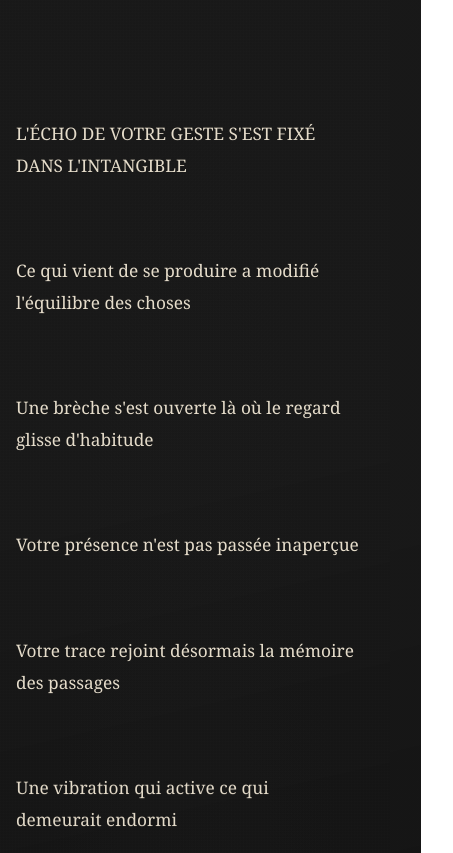
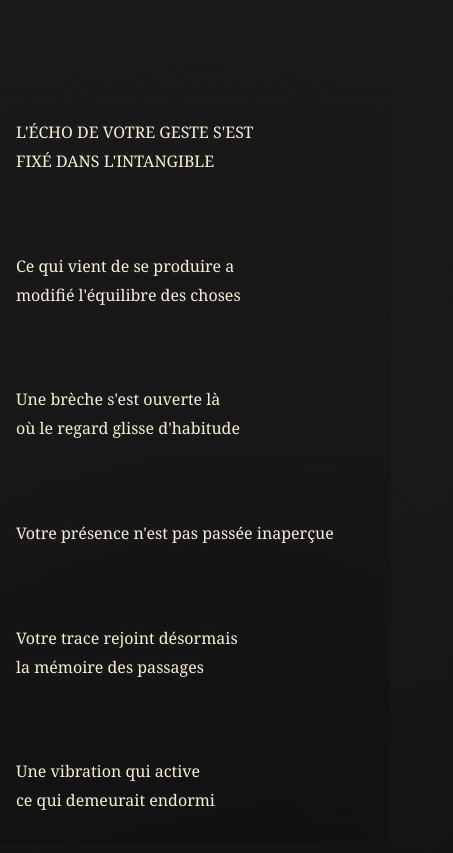
Before and after one commit to Salem932/revelation-fr, a plain HTML site: page index.html in a window 390 px wide. Shown: the top 853 px of the page, 453 px wide, since content can reach past the window. Drawn offline with Linux system fonts and the light colour scheme.

Commit message:
Update index.html

```diff
--- a/index.html
+++ b/index.html
@@ -2,107 +2,108 @@
 <html lang="fr" data-theme="veiled">
 <head>
     <meta charset="UTF-8">
-    <meta name="viewport" content="width=device-width, initial-scale=1.0">
+    <meta name="viewport" content="width=device-width, initial-scale=1.0, viewport-fit=cover">
+    <meta name="theme-color" content="#080808">
     <title>Silence Veiled • Révélation</title>
     <style>
         :root {
-            --gold-1: #e3dac9;
-            --gold-2: rgba(227, 218, 201, 0.72);
-            --noir-1: #0a0a0a;
-            --noir-2: rgba(10, 10, 10, 0.94);
-            --timing-1: cubic-bezier(0.165, 0.84, 0.44, 1);
-            --timing-2: cubic-bezier(0.19, 1, 0.22, 1);
-            --font-primary: 'Georgia', 'Times New Roman', serif;
+            --gold-base: #e3dac9;
+            --gold-soft: rgba(227, 218, 201, 0.9);
+            --black-base: #080808;
+            --black-layered: rgba(15, 15, 15, 0.96);
+            --motion-timing: cubic-bezier(0.23, 1, 0.32, 1);
+            --font-stack: 'Georgia', 'Times New Roman', 'serif';
         }
 
+        /* Foundation Layer - Universal Background */
         body {
             margin: 0;
             background:
-                linear-gradient(167deg, var(--noir-2) 20%, var(--noir-1) 80%),
+                linear-gradient(167deg, var(--black-layered) 20%, var(--black-base) 80%),
                 repeating-linear-gradient(45deg,
-                    rgba(255,255,255,0.012) 0px 1px,
+                    rgba(255,255,255,0.05) 0px 1px,
                     transparent 3px
                 );
-            color: var(--gold-1);
+            color: var(--gold-base);
             min-height: 100vh;
-            font-family: var(--font-primary);
+            font-family: var(--font-stack);
             overflow-x: hidden;
             position: relative;
         }
 
-        body::before,
-        body::after {
-            content: '';
-            position: absolute;
+        /* Dynamic Texture Overlays */
+        .texture-overlay {
+            position: fixed;
             inset: 0;
             pointer-events: none;
-            z-index: -1;
+            z-index: 0;
+            background:
+                radial-gradient(circle at 50% 100%,
+                    rgba(50,50,50,0.3) 0%,
+                    transparent 70%
+                ),
+                linear-gradient(rgba(227, 218, 201, 0.05) 1px, transparent 1px),
+                linear-gradient(90deg, rgba(227, 218, 201, 0.05) 1px, transparent 1px);
+            background-size: 200% 200%, 4px 4px;
+            animation:
+                texturePan 40s linear infinite,
+                parallaxFlow 60s var(--motion-timing) infinite;
+            mix-blend-mode: soft-light;
+            opacity: 0.8;
         }
 
-        body::before {
-            background: radial-gradient(ellipse at 50% 100%,
-                rgba(30,30,30,0.4) 0%,
-                transparent 70%
-            );
-            animation: parallax 80s var(--timing-2) infinite;
-        }
-
-        body::after {
-            background:
-                linear-gradient(rgba(227, 218, 201, 0.03) 1px, transparent 1px),
-                linear-gradient(90deg, rgba(227, 218, 201, 0.03) 1px, transparent 1px);
-            background-size: 4px 4px;
-            opacity: 0.18;
-        }
-
+        /* Core Content Container */
         .nexus {
             width: 88vw;
             max-width: 720px;
             margin: 0 auto;
             padding: 10vh 0;
-            perspective: 1000px;
-            filter: contrast(1.02);
+            position: relative;
+            z-index: 1;
+            filter: contrast(1.1) brightness(1.05);
         }
 
+        /* Text Reveal System */
         .revelation {
             opacity: 0;
-            transform: translateY(25px) rotateX(5deg);
-            animation: textReveal 2.4s var(--timing-1) forwards;
-            margin: 6.7vh 0;
-            line-height: 1.82;
-            font-size: 1.15rem;
-            position: relative;
-            padding: 1.8vh 0;
-            text-wrap: pretty;
+            transform: translateY(20px);
+            animation: textEmergence 2s var(--motion-timing) forwards;
+            margin: 7vh 0;
+            line-height: 1.8;
+            font-size: clamp(1.1rem, 2.5vw, 1.25rem);
+            padding: 2vh 0;
+            text-wrap: balance;
+            text-shadow: 0 0 15px rgba(227, 218, 201, 0.2);
             will-change: transform, opacity;
         }
 
-        @keyframes textReveal {
+        @keyframes textEmergence {
             0% {
-                letter-spacing: 0.22em;
-                filter: blur(4px) brightness(1.08);
-                transform: translateY(30px) rotateX(7deg);
+                letter-spacing: 0.15em;
+                filter: blur(6px) brightness(1.2);
+                transform: translateY(30px);
             }
             100% {
                 opacity: 1;
                 letter-spacing: normal;
                 filter: blur(0) brightness(1);
-                transform: translateY(0) rotateX(0);
+                transform: translateY(0);
             }
         }
 
+        /* Signature Element */
         .sigillum {
             font-variant: small-caps;
-            font-size: 1.72rem;
+            font-size: clamp(1.5rem, 5vw, 2rem);
             text-align: center;
-            margin: 18vh 0 10vh;
+            margin: 20vh 0 12vh;
             opacity: 0;
             animation:
-                sigilAppear 3.2s 12s forwards,
-                sigilBreath 9s 15s infinite;
+                sigilApparition 3s 5s forwards,
+                sigilPulse 6s 8s infinite;
             position: relative;
-            font-weight: 400;
-            letter-spacing: 0.08em;
+            letter-spacing: 0.1em;
+            filter: drop-shadow(0 0 10px rgba(227,218,201,0.3));
         }
 
         .sigillum::before {
@@ -110,61 +111,61 @@
             position: absolute;
             top: 50%;
             left: 50%;
-            width: 126%;
-            height: 140%;
+            width: 150%;
+            height: 180%;
             background: radial-gradient(circle,
-                var(--gold-2) 0%,
-                transparent 72%
+                var(--gold-soft) 0%,
+                transparent 70%
             );
             transform: translate(-50%, -50%);
-            z-index: -1;
-            opacity: 0;
-            animation: sigilRadiance 6s 16s infinite var(--timing-2);
+            animation: auraPulse 8s infinite;
+            opacity: 0.15;
         }
 
-        @keyframes sigilAppear {
-            0% {
-                transform: translateY(40px) scale(0.96);
-                letter-spacing: 0.25em;
-            }
-            100% {
-                opacity: 1;
-                transform: none;
-            }
+        /* Animations Universelles */
+        @keyframes texturePan {
+            0% { background-position: 0 0, 0 0; }
+            100% { background-position: 100% 100%, 0 80px; }
         }
 
-        @keyframes sigilBreath {
-            0%, 100% {
-                text-shadow: 0 0 20px rgba(227,218,201,0.18);
-                transform: translateY(0);
-            }
-            50% {
-                text-shadow: 0 0 35px rgba(227,218,201,0.32);
-                transform: translateY(-1px);
-            }
-        }
-
-        @keyframes sigilRadiance {
-            0%, 100% { opacity: 0; }
-            50% { opacity: 0.12; }
-        }
-
-        @keyframes parallax {
+        @keyframes parallaxFlow {
             0%, 100% { background-position: 50% 100%; }
             50% { background-position: 50% 80%; }
         }
 
+        @keyframes sigilApparition {
+            0% { transform: translateY(50px) scale(0.95); opacity: 0; }
+            100% { transform: none; opacity: 1; }
+        }
+
+        @keyframes sigilPulse {
+            0%, 100% {
+                text-shadow: 0 0 30px rgba(227,218,201,0.4);
+                transform: translateY(0);
+            }
+            50% {
+                text-shadow: 0 0 60px rgba(227,218,201,0.6);
+                transform: translateY(-3px);
+            }
+        }
+
+        @keyframes auraPulse {
+            0%, 100% { opacity: 0.1; transform: translate(-50%, -50%) scale(0.95); }
+            50% { opacity: 0.25; transform: translate(-50%, -50%) scale(1.05); }
+        }
+
+        /* Adaptations Universelles */
         @media (max-width: 768px) {
             .nexus {
                 width: 92vw;
                 padding: 7vh 0;
             }
             .revelation {
-                font-size: 1.08rem;
-                margin: 5.2vh 0;
+                margin: 5vh 0;
+                font-size: clamp(1rem, 4vw, 1.1rem);
             }
-            body::after {
-                background-size: 3px 3px;
+            .texture-overlay {
+                background-size: 150% 150%, 3px 3px;
             }
         }
 
@@ -172,66 +173,78 @@
             * {
                 animation-duration: 0.01ms !important;
                 animation-iteration-count: 1 !important;
+                transition: none !important;
             }
         }
     </style>
 </head>
 <body>
+    <div class="texture-overlay"></div>
+
     <div class="nexus">
-        <div class="revelation" style="animation-delay: 0.28s">L'ÉCHO DE VOTRE GESTE S'EST FIXÉ DANS L'INTANGIBLE</div>
-        <div class="revelation" style="animation-delay: 0.84s">Ce qui vient de se produire a modifié l'équilibre des choses</div>
-        <div class="revelation" style="animation-delay: 1.4s">Une brèche s'est ouverte là où le regard glisse d'habitude</div>
-        <div class="revelation" style="animation-delay: 1.96s">Votre présence n'est pas passée inaperçue</div>
-        <div class="revelation" style="animation-delay: 2.52s">Votre trace rejoint désormais la mémoire des passages</div>
-        <div class="revelation" style="animation-delay: 3.08s">Une vibration qui active ce qui demeurait endormi</div>
-        <div class="revelation" style="animation-delay: 3.64s">Ceci n'est pas un achat — c'est un échange silencieux</div>
-        <div class="revelation" style="animation-delay: 4.2s">L'ombre de cet instant vous épousera désormais</div>
-        <div class="revelation" style="animation-delay: 4.76s">Persistante comme le souvenir d'un souffle dans le cou</div>
-        <div class="revelation" style="animation-delay: 5.32s">Tenace comme le goût d'un fruit dont on a oublié le nom</div>
-        <div class="revelation" style="animation-delay: 5.88s">Vous porterez cette empreinte sans en connaître le poids</div>
-        <div class="revelation" style="animation-delay: 6.44s">Comme un sable qui garde la forme d'une main disparue</div>
-        <div class="revelation" style="animation-delay: 7.0s">Cette transformation ne se mesurera qu'à son absence</div>
-        <div class="revelation" style="animation-delay: 7.56s">Ce qui a frémi ici ne peut retourner au silence</div>
-        <div class="revelation" style="animation-delay: 8.12s">Ce qui s'est déplacé refuse de se remettre en place</div>
+        <div class="revelation" style="animation-delay: 0.2s">L'ÉCHO DE VOTRE GESTE S'EST FIXÉ DANS L'INTANGIBLE</div>
+        <div class="revelation" style="animation-delay: 0.6s">Ce qui vient de se produire a modifié l'équilibre des choses</div>
+        <div class="revelation" style="animation-delay: 1.0s">Une brèche s'est ouverte là où le regard glisse d'habitude</div>
+        <div class="revelation" style="animation-delay: 1.4s">Votre présence n'est pas passée inaperçue</div>
+        <div class="revelation" style="animation-delay: 1.8s">Votre trace rejoint désormais la mémoire des passages</div>
+        <div class="revelation" style="animation-delay: 2.2s">Une vibration qui active ce qui demeurait endormi</div>
+        <div class="revelation" style="animation-delay: 2.6s">Ceci n'est pas un achat — c'est un échange silencieux</div>
+        <div class="revelation" style="animation-delay: 3.0s">L'ombre de cet instant vous épousera désormais</div>
+        <div class="revelation" style="animation-delay: 3.4s">Persistante comme le souvenir d'un souffle dans le cou</div>
+        <div class="revelation" style="animation-delay: 3.8s">Tenace comme le goût d'un fruit dont on a oublié le nom</div>
+        <div class="revelation" style="animation-delay: 4.2s">Vous porterez cette empreinte sans en connaître le poids</div>
+        <div class="revelation" style="animation-delay: 4.6s">Comme un sable qui garde la forme d'une main disparue</div>
+        <div class="revelation" style="animation-delay: 5.0s">Cette transformation ne se mesurera qu'à son absence</div>
+        <div class="revelation" style="animation-delay: 5.4s">Ce qui a frémi ici ne peut retourner au silence</div>
+        <div class="revelation" style="animation-delay: 5.8s">Ce qui s'est déplacé refuse de se remettre en place</div>
         <div class="sigillum">Silence Veiled</div>
     </div>
 
     <script>
-        (() => {
-            const configureNeurologicalTiming = () => {
+        (function() {
+            // Initialisation Universelle
+            function initExperience() {
+                // Synchronisation des Animations
                 const revelations = document.querySelectorAll('.revelation');
                 revelations.forEach((el, index) => {
-                    const baseDelay = 0.28 + (index * 0.56);
-                    el.style.animationDelay = `${baseDelay * 0.92}s`;
+                    el.style.animationDelay = `${index * 0.4 + 0.2}s`;
                 });
-            };
 
-            const initPerceptualSmoothing = () => {
-                document.body.style.opacity = 0;
-                requestAnimationFrame(() => {
-                    document.body.style.transition = 'opacity 1.2s var(--timing-1)';
-                    document.body.style.opacity = 1;
-                });
-            };
+                // Interaction Tactile Universelle
+                let lastUpdate = 0;
+                const updateView = (x, y) => {
+                    const now = Date.now();
+                    if (now - lastUpdate < 16) return;
+                    lastUpdate = now;
 
-            const addSubliminalInteractions = () => {
-                let lastTime = 0;
-                const handleMove = (e) => {
-                    const now = Date.now();
-                    if (now - lastTime < 120) return;
-                    lastTime = now;
-
-                    const tilt = Math.min(Math.max((e.clientY / window.innerHeight - 0.5) * 0.8, -1), 1);
-                    document.documentElement.style.setProperty('--tilt-y', `${tilt}deg`);
+                    const tiltX = (x / window.innerWidth - 0.5) * 2;
+                    const tiltY = (y / window.innerHeight - 0.5) * 3;
+                    document.documentElement.style.setProperty('--tilt-x', `${tiltX}deg`);
+                    document.documentElement.style.setProperty('--tilt-y', `${tiltY}deg`);
                 };
 
-                window.addEventListener('mousemove', handleMove, { passive: true });
-            };
+                // Gestion Multi-Plateforme
+                if ('ontouchstart' in window) {
+                    window.addEventListener('touchmove', (e) => {
+                        updateView(e.touches[0].clientX, e.touches[0].clientY);
+                    }, { passive: true });
+                } else {
+                    window.addEventListener('mousemove', (e) => {
+                        updateView(e.clientX, e.clientY);
+                    }, { passive: true });
+                }
 
-            document.addEventListener('DOMContentLoaded', () => {
-                configureNeurologicalTiming();
-                initPerceptualSmoothing();
-                addSubliminalInteractions();
+                // Démarrage Progressif
+                document.body.style.opacity = '0';
+                requestAnimationFrame(() => {
+                    document.body.style.transition = 'opacity 2s var(--motion-timing)';
+                    document.body.style.opacity = '1';
+                });
+            }
+
+            document.addEventListener('DOMContentLoaded', initExperience);
+            window.addEventListener('load', () => {
+                document.documentElement.style.scrollBehavior = 'smooth';
             });
         })();
     </script>
```
